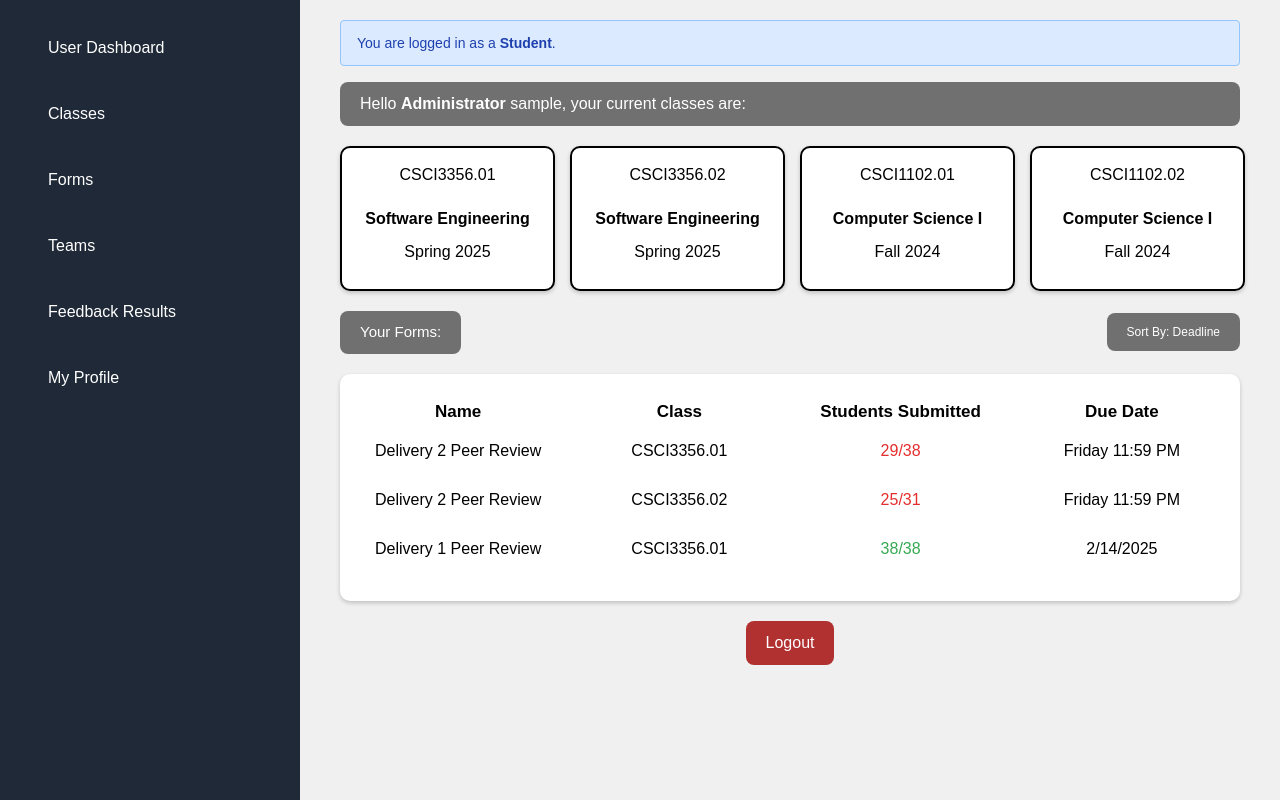
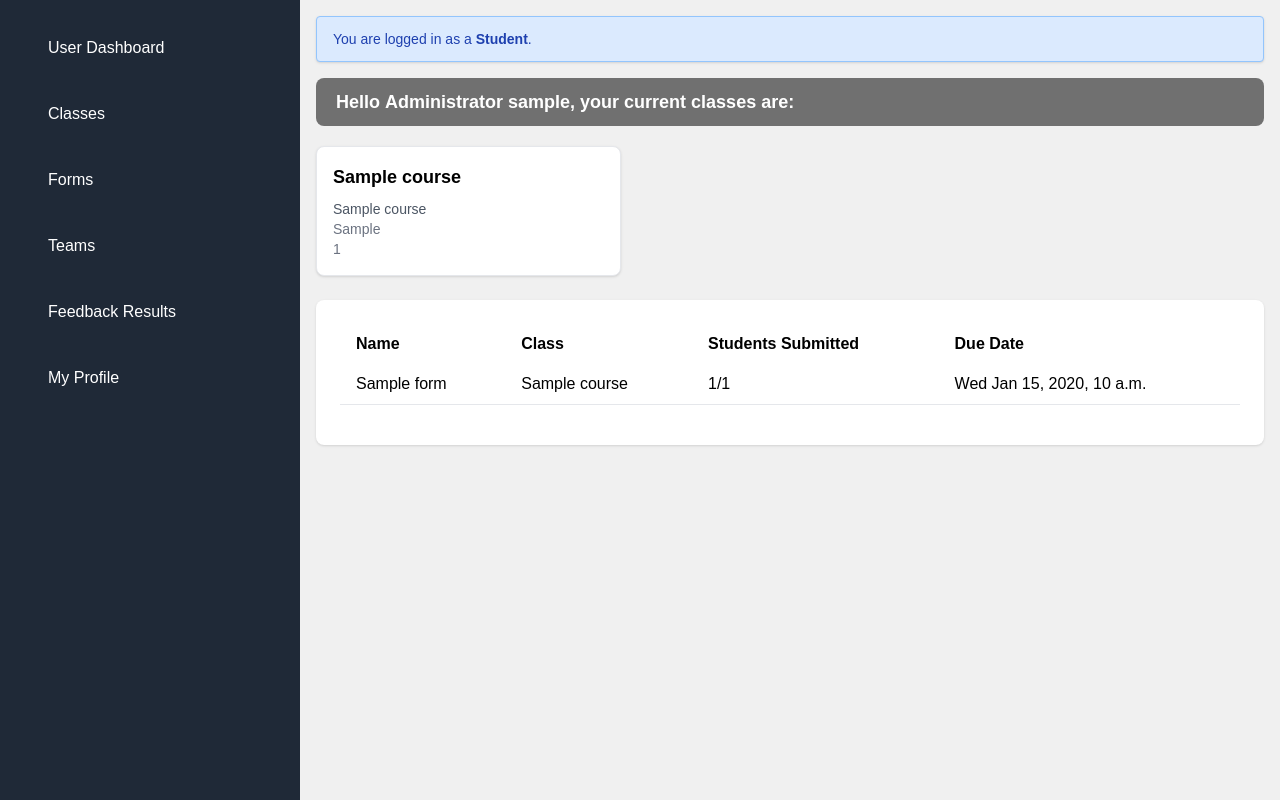
Before and after one commit to varun-singh26/PeerSight, a Django app: page /admin_landing/ in a window 1280 px wide. Run offline with Django 4.2, Linux system fonts and the light colour scheme; a user stored in the database is signed in; tables that the repository leaves empty hold one stand-in row (values such as "Sample post"); some libraries are stand-ins or nearby versions.

Commit message:
admin dashboard changes start

```diff
--- a/PeerSight/main/templates/main/admin.html
+++ b/PeerSight/main/templates/main/admin.html
@@ -7,76 +7,59 @@
 {% endblock %}
 
 {% block content %}
-<div class = "dashboard-container">
+<div class="container mx-auto p-4">
 
-    <!-- Role Banner -->
-    <div class="bg-blue-100 border border-blue-300 text-blue-800 text-sm px-4 py-3 rounded mb-4" role="alert">
-        You are logged in as a <strong>{{ request.user.role|title }}</strong>.
-    </div>
-     <h2>Hello <strong> Administrator </strong> {{ username }}, your current classes are:</h2>
+  <!-- Role Banner -->
+  <div class="bg-blue-100 border border-blue-300 text-blue-800 text-sm px-4 py-3 rounded mb-4 shadow">
+      You are logged in as a <strong>{{ request.user.role|title }}</strong>.
+  </div>
 
-    <div class = "card-container">
-        <div class = class-card>
-            <span class = "class-tag">CSCI3356.01</span>
-            <span class = "class-name">Software Engineering</span>
-            <span class = "class-tag">Spring 2025</span>
-        </div>
-        <div class = "class-card">
-            <span class = "class-tag">CSCI3356.02</span>
-            <span class = "class-name">Software Engineering</span>
-            <span class = "class-tag">Spring 2025</span>
-        </div>
-        <div class = "class-card">
-            <span class = "class-tag">CSCI1102.01</span>
-            <span class = "class-name">Computer Science I</span>
-            <span class = "class-tag">Fall 2024</span>
-        </div>
-        <div class = "class-card">
-            <span class = "class-tag">CSCI1102.02</span>
-            <span class = "class-name">Computer Science I</span>
-            <span class = "class-tag">Fall 2024</span>
-        </div>
-    </div>
+  <!-- Courses Display -->
+  <h2 class="text-lg font-bold mb-4">Hello <strong>Administrator</strong> {{ username }}, your current classes are:</h2>
 
-    <div class = "form-section">
-        <h2 style = "font-size:15px">Your Forms:</h2>
-        <h2 style = "font-size:12px">Sort By: Deadline</h2>
-    </div>
+  <div class="grid grid-cols-1 md:grid-cols-3 gap-4 mb-6">
+      {% for course in user_courses %}
+      <div class="bg-white border border-gray-200 rounded-lg p-4 shadow hover:shadow-lg transition duration-200">
+          <h3 class="font-bold text-lg mb-2">{{ course.name }}</h3>
+          <p class="text-sm text-gray-600">{{ course.subject }}</p>
+          <p class="text-sm text-gray-500">{{ course.semester }}</p>
+          <p class="text-sm text-gray-500">{{ course.course_id }}</p>
+      </div>
+      {% endfor %}
+  </div>
 
-    <div class = "form-container">
-        <div class="forms">
-            <h3>Name</h3>
-            <p>Delivery 2 Peer Review</p>
-            <p>Delivery 2 Peer Review</p>
-            <p>Delivery 1 Peer Review</p>
-        </div>
+  <div class="bg-white p-6 rounded-lg shadow mb-6">
+      <table class="w-full table-auto border-collapse">
+          <thead>
+              <tr>
+                  <th class="text-left px-4 py-2">Name</th>
+                  <th class="text-left px-4 py-2">Class</th>
+                  <th class="text-left px-4 py-2">Students Submitted</th>
+                  <th class="text-left px-4 py-2">Due Date</th>
+              </tr>
+          </thead>
+          <tbody>
+              {% for form in page_obj %}
+              <tr class="border-b">
+                  <td class="px-4 py-2">{{ form.title }}</td>
+                  <td class="px-4 py-2">{{ form.course.name }}</td>
+                  <td class="px-4 py-2">{{ form.responses.count }}/{{ form.course.students.count }}</td>
+                  <td class="px-4 py-2">{{ form.deadline|date:"D M j, Y, P" }}</td>
+              </tr>
+              {% endfor %}
+          </tbody>
+      </table>
 
-        <div class="forms">
-            <h3>Class</h3>
-            <p>CSCI3356.01</p>
-            <p>CSCI3356.02</p>
-            <p>CSCI3356.01</p>
-        </div>
+      <div class="flex justify-between mt-4">
+          {% if page_obj.has_previous %}
+              <a href="?page={{ page_obj.previous_page_number }}" class="px-4 py-2 bg-gray-200 rounded hover:bg-gray-300">Previous</a>
+          {% endif %}
+          {% if page_obj.has_next %}
+              <a href="?page={{ page_obj.next_page_number }}" class="px-4 py-2 bg-blue-500 text-white rounded hover:bg-blue-600">Load More</a>
+          {% endif %}
+      </div>
+  </div>
+</div>
 
-        <div class="forms">
-            <h3>Students Submitted</h3>
-            <p style = "color:#E42D2D">29/38</p>
-            <p style = "color:#E42D2D">25/31</p>
-            <p style = "color:#34A853;">38/38</p>
-        </div>
 
-        <div class="forms">
-            <h3>Due Date</h3>
-            <p>Friday 11:59 PM</p>
-            <p>Friday 11:59 PM</p>
-            <p>2/14/2025</p>
-        </div>
-
-    </div>
-    <div class="logout">
-        <a href="/logout">
-            <button type="button" class="logout-button">Logout</button>
-        </a>
-    </div>
-</div>
 {% endblock %}
--- a/PeerSight/main/views.py
+++ b/PeerSight/main/views.py
@@ -6,6 +6,8 @@ from django.forms import modelform_factory, modelformset_factory, inlineformset_
 from django.contrib.auth.decorators import login_required
 from .models import Form, Question, Choice, FormResponse, QuestionResponse
 from courses.models import Course, Team
+from django.core.paginator import Paginator
+
 
 # Create your views here.
 
@@ -20,21 +22,33 @@ def route_user(request):
 
 def admin_landing(request):
     if request.user.is_authenticated:
-       username = request.user.username
+        username = request.user.username
 
-       try:
-           social_account = request.user.socialaccount_set.filter(provider='google').first()
-           if social_account:
-               username = social_account.extra_data.get('name', username)
-       except:
-           pass
+        try:
+            social_account = request.user.socialaccount_set.filter(provider='google').first()
+            if social_account:
+                username = social_account.extra_data.get('name', username)
+        except:
+            pass
+
+        user_courses = Course.objects.filter(creator=request.user)
+
+        user_forms = Form.objects.filter(creator=request.user).order_by('-created_at')
+
+        paginator = Paginator(user_forms, 3)
+        page_number = request.GET.get('page')
+        page_obj = paginator.get_page(page_number)
+
+        context = {
+            'username': username,
+            'user_courses': user_courses,
+            'page_obj': page_obj,
+        }
+
+        return render(request, 'main/admin.html', context)
     else:
-       username = "Guest"
-    context = {
-        'username': username,
-    }
+        return render(request, 'main/admin.html', {'username': 'Guest'})
 
-    return render(request, 'main/admin.html', context)
 
 def student_landing(request):
     if request.user.is_authenticated:
```
